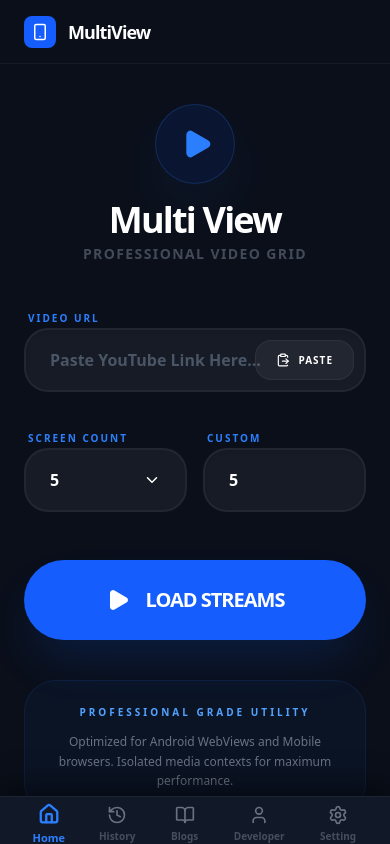
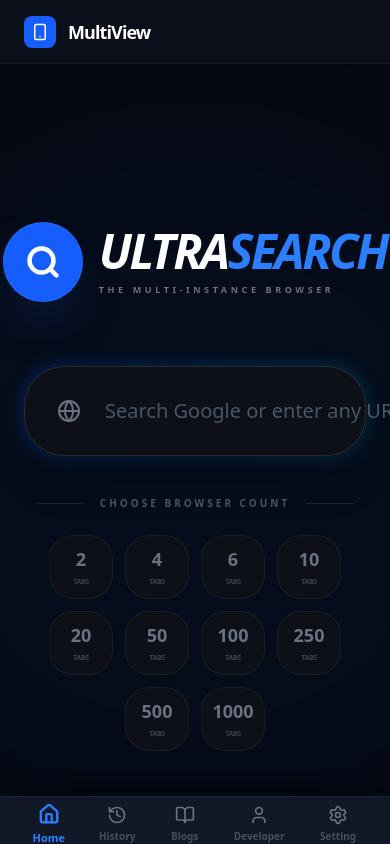
Before and after one commit to shahinkhan28k/-Multi-View-Browser, a React (Vite) app: page / in a window 390 px wide. Built offline with nearby package versions, Linux system fonts and the light colour scheme.

Commit message:
feat: rebrand to Ultra Search Engine
Transition from a YouTube multi-viewer to a general-purpose proxy-based search engine. Added server-side HTML proxying with iframe protection bypass and updated the UI for a search-centric interface.

```diff
--- a/metadata.json
+++ b/metadata.json
@@ -1,6 +1,6 @@
 {
-  "name": "Multi View Browser",
-  "description": "High-performance multi-stream viewer supporting up to 1,000 concurrent YouTube screens with lazy-loading virtualization and universal URL parsing.",
+  "name": "Ultra Search Engine",
+  "description": "A high-performance multi-browser search engine with built-in proxy to bypass framing restrictions.",
   "requestFramePermissions": [],
   "majorCapabilities": ["MAJOR_CAPABILITY_SERVER_SIDE_GEMINI_API"]
 }
--- a/src/components/GridView.tsx
+++ b/src/components/GridView.tsx
@@ -1,18 +1,44 @@
-import { useState, useEffect, useRef } from 'react';
+import React, { useState, useEffect, useRef, FormEvent } from 'react';
 import { ArrowLeft, Volume2, VolumeX, Timer, RefreshCw, AlertCircle, Globe, ShieldCheck, Play } from 'lucide-react';
 import { motion, AnimatePresence } from 'motion/react';
 import { ProxyInfo } from '../types';
 
+const LOCATIONS = [
+  { name: 'NEW YORK, US', flag: '🇺🇸' },
+  { name: 'LONDON, UK', flag: '🇬🇧' },
+  { name: 'TOKYO, JP', flag: '🇯🇵' },
+  { name: 'FRANKFURT, DE', flag: '🇩🇪' },
+  { name: 'SINGAPORE, SG', flag: '🇸🇬' },
+  { name: 'SYDNEY, AU', flag: '🇦🇺' },
+  { name: 'PARIS, FR', flag: '🇫🇷' },
+  { name: 'MUMBAI, IN', flag: '🇮🇳' }
+];
+
 function getYouTubeId(url: string) {
-  // Robust parser for: shorts, live, standard watch, youtu.be, embed
   const regExp = /(?:youtube\.com\/(?:[^\/]+\/.+\/|(?:v|e(?:mbed)?|shorts|live)\/|.*[?&]v=)|youtu\.be\/)([^"&?\/\s]{11})/;
   const match = url.match(regExp);
   return match ? match[1] : null;
 }
 
-const getStreamUrl = (vid: string, _isMuted: boolean) => {
+const getBrowserUrl = (input: string, sessionKey: string) => {
   const origin = typeof window !== 'undefined' ? window.location.origin : '';
-  return `https://www.youtube.com/embed/${vid}?autoplay=1&mute=1&rel=1&enablejsapi=1&origin=${origin}&widget_referrer=${origin}`;
+  const trimmedInput = input.trim();
+
+  // URL detection
+  if (trimmedInput.includes('.') && !trimmedInput.includes(' ')) {
+    const url = trimmedInput.startsWith('http') ? trimmedInput : `https://${trimmedInput}`;
+
+    // Google Search is better handled with igu=1 directly
+    if (url.includes('google.com') && !url.includes('search')) {
+      return `https://www.google.com/search?q=google&igu=1`;
+    }
+
+    // Default to Proxy Engine to bypass X-Frame-Options for ALL sites
+    return `${origin}/api/browse?url=${encodeURIComponent(url)}&session=${sessionKey}`;
+  }
+
+  // Default: Google Search with iframe support (igu=1)
+  return `https://www.google.com/search?q=${encodeURIComponent(trimmedInput)}&igu=1&session=${sessionKey}`;
 };
 
 interface GridViewProps {
@@ -21,70 +47,121 @@
   onBack: () => void;
 }
 
-// Sub-component to handle lazy mounting of iframes with Proxy info
-function LazyIframe({ videoId, isMuted, index, proxy }: { videoId: string; isMuted: boolean; index: number; proxy?: ProxyInfo; key?: any }) {
+// Sub-component to handle lazy mounting of iframes with Browser UI
+function LazyIframe({ initialUrl, index }: { videoId: string | null; initialUrl: string; isMuted: boolean; index: number; proxy?: ProxyInfo; key?: any }) {
   const [isIntersecting, setIsIntersecting] = useState(false);
+  const [sessionKey, setSessionKey] = useState(() => Math.random().toString(36).substring(7));
+  const [location, setLocation] = useState(() => LOCATIONS[Math.floor(Math.random() * LOCATIONS.length)]);
+  const [currentUrl, setCurrentUrl] = useState(initialUrl);
+  const [inputValue, setInputValue] = useState(initialUrl);
   const containerRef = useRef<HTMLDivElement>(null);
+  const iframeRef = useRef<HTMLIFrameElement>(null);
 
   useEffect(() => {
     const observer = new IntersectionObserver(
       ([entry]) => {
-        setIsIntersecting(entry.isIntersecting);
+        if (entry.isIntersecting) {
+          setIsIntersecting(true);
+          observer.disconnect();
+        }
       },
-      { rootMargin: '200px' }
+      { threshold: 0.1 }
     );
 
-    if (containerRef.current) {
-      observer.observe(containerRef.current);
-    }
-
+    if (containerRef.current) observer.observe(containerRef.current);
     return () => observer.disconnect();
   }, []);
 
+  const handleSearch = (e: React.FormEvent) => {
+    e.preventDefault();
+    setCurrentUrl(inputValue);
+    setSessionKey(Math.random().toString(36).substring(7));
+  };
+
+  const refreshSession = () => {
+    setSessionKey(Math.random().toString(36).substring(7));
+    setLocation(LOCATIONS[Math.floor(Math.random() * LOCATIONS.length)]);
+    if (iframeRef.current) {
+      iframeRef.current.src = iframeRef.current.src;
+    }
+  };
+
   return (
-    <div ref={containerRef} className="aspect-video bg-gray-900 rounded-lg overflow-hidden relative group border border-gray-800">
+    <div ref={containerRef} className="aspect-video bg-[#0d1117] rounded-2xl overflow-hidden relative group border border-white/5 shadow-2xl flex flex-col">
+      {/* Mini Browser Toolbar */}
+      <div className="h-8 bg-[#161b22] border-b border-white/5 flex items-center px-2 gap-2 z-10 pointer-events-auto">
+        <div className="flex gap-1">
+          <div className="w-2 h-2 rounded-full bg-red-500/50" />
+          <div className="w-2 h-2 rounded-full bg-yellow-500/50" />
+          <div className="w-2 h-2 rounded-full bg-green-500/50" />
+        </div>
+
+        <form onSubmit={handleSearch} className="flex-1 flex items-center bg-black/40 rounded-md px-2 h-5 border border-white/5">
+          <Globe size={8} className="text-white/30 mr-1.5" />
+          <input
+            type="text"
+            value={inputValue}
+            onChange={(e) => setInputValue(e.target.value)}
+            className="flex-1 bg-transparent text-[8px] text-white/70 outline-none font-mono"
+            placeholder="Search or enter URL..."
+          />
+        </form>
+
+        <button onClick={refreshSession} className="text-white/30 hover:text-white transition-colors">
+          <RefreshCw size={10} />
+        </button>
+      </div>
+
+      <div className="flex-1 relative">
         {isIntersecting ? (
           <iframe
+            ref={iframeRef}
             className="w-full h-full"
-          src={getStreamUrl(videoId, isMuted)}
-          title={`Video ${index + 1}`}
+            src={getBrowserUrl(currentUrl, sessionKey)}
+            title={`Browser ${index + 1}`}
             frameBorder="0"
             allow="accelerometer; autoplay; clipboard-write; encrypted-media; gyroscope; picture-in-picture; web-share"
             allowFullScreen
           />
         ) : (
-        <div className="w-full h-full flex items-center justify-center bg-gray-800">
-          <div className="w-5 h-5 border-2 border-blue-500 border-t-transparent rounded-full animate-spin" />
+          <div className="w-full h-full flex items-center justify-center bg-[#0d1117]">
+            <div className="w-6 h-6 border-2 border-blue-500/20 border-t-blue-500 rounded-full animate-spin" />
           </div>
         )}
 
-      {/* Proxy & Info Overlay */}
-      <div className="absolute inset-0 pointer-events-none flex flex-col justify-between p-2">
+        {/* Premium Overlay UI */}
+        <div className="absolute inset-0 pointer-events-none p-3 flex flex-col justify-between pt-1">
           <div className="flex justify-between items-start">
-          <span className="bg-black/60 backdrop-blur-md px-1.5 py-0.5 rounded text-[8px] text-white font-bold tracking-tight">
+            <div className="flex items-center gap-2">
+              <span className="bg-black/60 backdrop-blur-md px-2 py-1 rounded-md text-[10px] text-white/50 font-black border border-white/10">
                 #{index + 1}
               </span>
-          {proxy && (
-            <div className="bg-blue-600/90 backdrop-blur-md px-1.5 py-0.5 rounded flex items-center gap-1">
-              <Globe size={8} className="text-white" />
-              <span className="text-[7px] text-white font-bold uppercase truncate max-w-[60px]">
-                {proxy.location}
+              <motion.div
+                key={sessionKey}
+                initial={{ opacity: 0, x: -10 }}
+                animate={{ opacity: 1, x: 0 }}
+                className="bg-blue-600/80 backdrop-blur-md px-2 py-1 rounded-md border border-blue-400/30 flex items-center gap-1.5 shadow-lg"
+              >
+                <Globe size={10} className="text-white animate-pulse" />
+                <span className="text-[9px] text-white font-black uppercase tracking-tight">
+                  {location.name}
                 </span>
+              </motion.div>
             </div>
-          )}
           </div>
 
-        {proxy && (
-          <div className="bg-black/70 backdrop-blur-md p-1 rounded opacity-0 group-hover:opacity-100 transition-opacity">
-            <div className="flex items-center justify-between text-[6px] text-gray-300 font-medium">
-              <div className="flex items-center gap-1">
-                <ShieldCheck size={6} className="text-green-400" />
-                <span>IP: {proxy.ip}</span>
-              </div>
-              <span>{proxy.latency}</span>
+          {/* Fake Browser Progress Bar (Bottom) */}
+          <div className="space-y-2 opacity-0 group-hover:opacity-100 transition-opacity">
+            <div className="h-0.5 w-full bg-white/5 rounded-full overflow-hidden">
+              <motion.div
+                initial={{ width: '0%' }}
+                animate={{ width: '100%' }}
+                transition={{ duration: 30, repeat: Infinity, ease: "linear" }}
+                className="h-full bg-blue-500 shadow-[0_0_8px_rgba(59,130,246,0.5)]"
+              />
             </div>
           </div>
-        )}
+        </div>
       </div>
     </div>
   );
@@ -94,7 +171,6 @@
   const [seconds, setSeconds] = useState(0);
   const [isMuted, setIsMuted] = useState(true);
   const [isRefreshing, setIsRefreshing] = useState(false);
-  const [proxies, setProxies] = useState<ProxyInfo[]>([]);
   const [showOverlay, setShowOverlay] = useState(true);
   const videoId = getYouTubeId(url);
 
@@ -105,43 +181,10 @@
     return () => clearInterval(interval);
   }, []);
 
-  // Fetch proxy metadata from backend
-  useEffect(() => {
-    const fetchProxies = async () => {
-      try {
-        const backendUrl = import.meta.env.VITE_BACKEND_URL || '';
-        const response = await fetch(`${backendUrl}/api/proxy-config?count=${Math.min(count, 100)}`);
-        const data = await response.json();
-        setProxies(data.proxies);
-      } catch (err) {
-        console.error('Failed to fetch proxy config:', err);
-      }
-    };
-    fetchProxies();
-  }, [count]);
-
   const handleRefresh = () => {
     setIsRefreshing(true);
     setTimeout(() => setIsRefreshing(false), 500);
   };
-
-  if (!videoId) {
-    return (
-      <div className="flex flex-col items-center justify-center h-full p-6 text-center bg-[#0a0f1a]">
-        <div className="w-24 h-24 bg-red-500/10 rounded-full flex items-center justify-center text-red-500 mb-8 shadow-inner">
-          <AlertCircle size={48} strokeWidth={2.5} />
-        </div>
-        <h2 className="text-3xl font-black text-white mb-3 tracking-tight">Unsupported URL</h2>
-        <p className="text-gray-500 mb-10 max-w-xs font-medium leading-relaxed">We couldn't find a valid YouTube ID. Please use a standard video, shorts, or live URL.</p>
-        <button
-          onClick={onBack}
-          className="px-10 h-14 bg-blue-600 text-white rounded-2xl font-black shadow-xl shadow-blue-900/20 active:scale-95 transition-all"
-        >
-          GO BACK
-        </button>
-      </div>
-    );
-  }
 
   // Optimized grid columns for mobile first (2 columns) and scaling up for larger screens
   const getGridCols = () => {
@@ -152,53 +195,52 @@
   return (
     <div className="flex flex-col h-full bg-black overflow-hidden">
       {/* Top Header */}
-      <header className="h-16 bg-gray-900/95 backdrop-blur-sm border-b border-gray-800 flex items-center justify-between px-4 sticky top-0 z-20 shadow-xl">
-        <div className="flex items-center gap-3">
-          <button onClick={onBack} className="p-2 text-white hover:bg-gray-800 rounded-xl transition-colors">
-            <ArrowLeft size={24} />
+      <header className="h-16 bg-[#0a0f1a] border-b border-white/5 flex items-center justify-between px-6 sticky top-0 z-20 shadow-2xl">
+        <div className="flex items-center gap-4">
+          <button onClick={onBack} className="p-2 text-white/80 hover:text-white hover:bg-white/5 rounded-2xl transition-all active:scale-90">
+            <ArrowLeft size={24} strokeWidth={2.5} />
           </button>
           <div className="flex flex-col">
-            <span className="text-white text-sm font-black tracking-tight leading-none">
-              {count.toLocaleString()} VIEWS
+            <span className="text-white text-lg font-black tracking-tighter leading-none uppercase italic">
+              {count} Browsers
             </span>
-            <div className="flex items-center gap-1.5 text-[11px] text-blue-400 font-bold mt-1 uppercase tracking-widest">
+            <div className="flex items-center gap-1.5 text-[10px] text-blue-500 font-black mt-1 uppercase tracking-[0.2em]">
               <Timer size={12} className="text-blue-500" />
-              <span>{seconds}s SESSION</span>
+              <span>{seconds}s Active</span>
             </div>
           </div>
         </div>
 
-        <div className="flex items-center gap-2">
+        <div className="flex items-center gap-3">
           <button
             onClick={handleRefresh}
             title="Refresh All"
-            className={`p-2.5 text-white bg-gray-800 hover:bg-gray-700 rounded-xl transition-all ${isRefreshing ? 'rotate-180 opacity-50' : ''}`}
+            className={`p-3 text-white/80 bg-white/5 hover:bg-white/10 hover:text-white rounded-[1.2rem] border border-white/5 transition-all active:scale-90 ${isRefreshing ? 'rotate-180 opacity-50' : ''}`}
           >
-            <RefreshCw size={20} />
+            <RefreshCw size={22} />
           </button>
           <button
             onClick={() => setIsMuted(!isMuted)}
-            className={`h-11 flex items-center gap-2 px-4 rounded-xl font-bold text-sm transition-all shadow-lg ${
+            className={`w-12 h-12 flex items-center justify-center rounded-[1.2rem] transition-all border shadow-2xl active:scale-90 ${
               isMuted
-                ? 'bg-gray-800 text-gray-400 hover:bg-gray-700'
-                : 'bg-blue-600 text-white hover:bg-blue-700 shadow-blue-500/20'
+                ? 'bg-white/5 text-white/40 border-white/5'
+                : 'bg-blue-600 text-white border-blue-400/30 shadow-blue-500/20'
             }`}
           >
-            {isMuted ? <VolumeX size={18} /> : <Volume2 size={18} />}
-            <span className="hidden sm:inline">{isMuted ? 'Muted' : 'Sound On'}</span>
+            {isMuted ? <VolumeX size={22} /> : <Volume2 size={22} />}
           </button>
         </div>
       </header>
 
       {/* Virtualized/Lazy Grid Content */}
-      <div className={`flex-1 overflow-y-auto p-1.5 grid ${getGridCols()} gap-1.5 content-start scroll-smooth relative`}>
+      <div className={`flex-1 overflow-y-auto p-2 grid ${getGridCols()} gap-2 content-start scroll-smooth relative bg-[#05080f]`}>
         {!isRefreshing && Array.from({ length: count }).map((_, i) => (
           <LazyIframe
             key={`${i}-${isRefreshing}`}
             videoId={videoId}
+            initialUrl={url}
             isMuted={isMuted}
             index={i}
-            proxy={proxies[i % (proxies.length || 1)]}
           />
         ))}
 
@@ -223,7 +265,7 @@
                     setShowOverlay(false);
                     setIsMuted(false);
                   }}
-                  className="w-full py-5 bg-blue-600 hover:bg-blue-500 text-white rounded-2xl font-black tracking-widest text-xs shadow-xl shadow-blue-900/20 active:scale-95 transition-all"
+                  className="w-full py-5 bg-blue-600 hover:bg-blue-500 text-white rounded-[1.5rem] font-black tracking-[0.2em] text-xs shadow-2xl shadow-blue-900/40 active:scale-95 transition-all border border-blue-400/20"
                 >
                   START ALL STREAMS
                 </button>
--- a/src/components/HomeView.tsx
+++ b/src/components/HomeView.tsx
@@ -1,6 +1,6 @@
 import { useState, FormEvent } from 'react';
-import { ClipboardPaste, Play, ChevronDown } from 'lucide-react';
-import { motion } from 'motion/react';
+import { Search, Globe, ChevronDown } from 'lucide-react';
+import { motion, AnimatePresence } from 'motion/react';
 
 interface HomeViewProps {
   onOpen: (url: string, count: number) => void;
@@ -12,15 +12,6 @@
   const [isDropdownOpen, setIsDropdownOpen] = useState(false);
   const counts = [2, 4, 6, 10, 20, 50, 100, 250, 500, 1000];
 
-  const handlePaste = async () => {
-    try {
-      const text = await navigator.clipboard.readText();
-      setUrl(text);
-    } catch (err) {
-      console.error('Failed to read clipboard', err);
-    }
-  };
-
   const handleSubmit = (e: FormEvent) => {
     e.preventDefault();
     if (!url) return;
@@ -28,107 +19,95 @@
   };
 
   return (
-    <div className="flex flex-col gap-10 p-6 pb-24 max-w-lg mx-auto h-full overflow-y-auto scrollbar-hide bg-[#0a0f1a]">
-      {/* Brand Header */}
-      <div className="flex flex-col gap-4 text-center mt-4">
-        <div className="w-20 h-20 bg-blue-600/10 rounded-[2.5rem] flex items-center justify-center mx-auto border border-blue-500/20 shadow-2xl shadow-blue-500/10">
-          <Play size={32} className="text-blue-500 ml-1" fill="currentColor" />
+    <div className="min-h-screen bg-[#05080f] flex flex-col items-center justify-center p-6 relative overflow-hidden">
+      {/* Background Glow */}
+      <div className="absolute top-1/2 left-1/2 -translate-x-1/2 -translate-y-1/2 w-[800px] h-[800px] bg-blue-600/5 rounded-full blur-[120px] pointer-events-none" />
+
+      {/* Search Engine Branding */}
+      <motion.div
+        initial={{ opacity: 0, y: 20 }}
+        animate={{ opacity: 1, y: 0 }}
+        className="mb-12 text-center z-10"
+      >
+        <div className="flex items-center justify-center gap-4 mb-4">
+          <div className="w-20 h-20 bg-blue-600 rounded-[2.5rem] flex items-center justify-center shadow-2xl shadow-blue-900/40 border border-blue-400/20">
+            <Search size={36} className="text-white" strokeWidth={3} />
           </div>
-        <div className="space-y-1">
-          <h1 className="text-4xl font-black text-white tracking-tighter">Multi View</h1>
-          <p className="text-sm text-gray-500 font-bold tracking-widest uppercase opacity-60">Professional Video Grid</p>
+          <div className="text-left">
+            <h1 className="text-5xl font-black text-white tracking-tighter uppercase italic leading-none">
+              ULTRA<span className="text-blue-500">SEARCH</span>
+            </h1>
+            <p className="text-gray-500 font-black tracking-[0.4em] text-[9px] uppercase mt-2">The Multi-Instance Browser</p>
           </div>
         </div>
+      </motion.div>
 
-      <form onSubmit={handleSubmit} className="flex flex-col gap-8">
-        {/* URL Input Section */}
-        <div className="space-y-3">
-          <label className="text-[10px] font-black text-blue-500 uppercase tracking-[0.2em] ml-1">Video URL</label>
+      <form onSubmit={handleSubmit} className="w-full max-w-2xl space-y-10 z-10">
+        {/* Main Search Input */}
         <div className="relative group">
+          <div className="absolute -inset-1 bg-gradient-to-r from-blue-600 to-cyan-600 rounded-[2.5rem] blur opacity-20 group-hover:opacity-40 transition duration-1000"></div>
+          <div className="relative bg-[#0d1117] border border-white/10 rounded-[2.5rem] flex items-center p-2 shadow-2xl">
+            <div className="pl-6 text-gray-500">
+              <Globe size={24} />
+            </div>
             <input
               type="text"
-              placeholder="Paste YouTube Link Here..."
+              placeholder="Search Google or enter any URL..."
               value={url}
               onChange={(e) => setUrl(e.target.value)}
-              className="w-full h-16 pl-6 pr-24 rounded-3xl border-2 border-white/5 bg-white/5 focus:bg-white/10 focus:border-blue-500 transition-all outline-none text-white font-bold placeholder:text-gray-600 shadow-inner"
+              className="flex-1 bg-transparent border-none text-white px-6 py-5 text-xl outline-none placeholder:text-gray-600 font-medium"
             />
             <button
-              type="button"
-              onClick={handlePaste}
-              className="absolute right-3 top-3 bottom-3 px-5 bg-white/5 hover:bg-white/10 rounded-2xl flex items-center gap-2 text-[10px] font-black uppercase tracking-widest text-white active:scale-95 transition-all border border-white/5"
+              type="submit"
+              className="bg-blue-600 hover:bg-blue-500 text-white px-10 py-5 rounded-[2rem] font-black tracking-widest text-xs transition-all active:scale-95 shadow-xl shadow-blue-900/20 mr-1"
             >
-              <ClipboardPaste size={14} />
-              Paste
+              SEARCH ALL
             </button>
           </div>
         </div>
 
-        {/* Screen Count Section */}
-        <div className="grid grid-cols-2 gap-4">
-          <div className="space-y-3 relative">
-            <label className="text-[10px] font-black text-blue-500 uppercase tracking-[0.2em] ml-1">Screen Count</label>
+        {/* Instance Selection */}
+        <div className="flex flex-col items-center gap-6">
+          <div className="flex items-center gap-4">
+            <div className="h-px w-12 bg-white/10" />
+            <span className="text-[10px] font-black text-gray-600 uppercase tracking-[0.3em]">Choose Browser Count</span>
+            <div className="h-px w-12 bg-white/10" />
+          </div>
+
+          <div className="flex flex-wrap justify-center gap-3">
+            {counts.map((n) => (
               <button
+                key={n}
                 type="button"
-              onClick={() => setIsDropdownOpen(!isDropdownOpen)}
-              className="w-full h-16 px-6 bg-white/5 rounded-3xl border-2 border-white/5 text-white flex items-center justify-between font-black transition-all hover:bg-white/10"
-            >
-              {count}
-              <ChevronDown size={18} className={`transition-transform duration-300 ${isDropdownOpen ? 'rotate-180' : ''}`} />
-            </button>
-
-            {isDropdownOpen && (
-              <div className="absolute top-full mt-2 left-0 right-0 bg-[#161e2d] border-2 border-white/10 rounded-3xl shadow-2xl z-50 max-h-60 overflow-y-auto scrollbar-hide py-2">
-                {counts.map((c) => (
-                  <button
-                    key={c}
-                    type="button"
-                    onClick={() => {
-                      setCount(c);
-                      setIsDropdownOpen(false);
-                    }}
-                    className={`w-full h-12 px-6 text-left font-black transition-colors ${
-                      count === c ? 'text-blue-500 bg-blue-500/10' : 'text-gray-400 hover:text-white hover:bg-white/5'
+                onClick={() => setCount(n)}
+                className={`w-16 h-16 rounded-[1.5rem] font-black transition-all border flex flex-col items-center justify-center gap-1 ${
+                  count === n
+                    ? 'bg-blue-600 text-white border-blue-400/30 shadow-xl shadow-blue-900/40 scale-110 z-20'
+                    : 'bg-[#0d1117] text-gray-500 border-white/5 hover:border-white/10'
                 }`}
               >
-                    {c} Screens
+                <span className="text-lg">{n}</span>
+                <span className="text-[7px] uppercase tracking-tighter opacity-50">Tabs</span>
               </button>
             ))}
           </div>
-            )}
-          </div>
-
-          <div className="space-y-3">
-            <label className="text-[10px] font-black text-blue-500 uppercase tracking-[0.2em] ml-1">Custom</label>
-            <input
-              type="number"
-              min="1"
-              max="1000"
-              value={count}
-              onChange={(e) => setCount(Math.min(1000, Math.max(1, Number(e.target.value))))}
-              className="w-full h-16 px-6 rounded-3xl border-2 border-white/5 bg-white/5 text-white font-black focus:border-blue-500 outline-none transition-all shadow-inner"
-            />
-          </div>
-        </div>
-
-        {/* Action Button */}
-        <div className="pt-4">
-          <motion.button
-            whileTap={{ scale: 0.95 }}
-            type="submit"
-            className="w-full h-20 bg-blue-600 rounded-[2.5rem] text-white font-black text-xl tracking-tighter shadow-2xl shadow-blue-600/20 flex items-center justify-center gap-4 hover:bg-blue-500 transition-all group relative overflow-hidden"
-          >
-            <div className="absolute inset-0 bg-gradient-to-r from-transparent via-white/10 to-transparent -translate-x-full group-hover:translate-x-full transition-transform duration-1000" />
-            <Play size={24} fill="currentColor" />
-            LOAD STREAMS
-          </motion.button>
         </div>
       </form>
 
-      <div className="mt-auto p-6 bg-blue-500/5 rounded-[2rem] border border-blue-500/10 text-center">
-        <p className="text-[10px] text-blue-400 font-black tracking-[0.3em] uppercase">Professional Grade Utility</p>
-        <p className="mt-3 text-xs text-gray-500 font-medium leading-relaxed">
-          Optimized for Android WebViews and Mobile browsers. Isolated media contexts for maximum performance.
-        </p>
+      {/* Footer Features */}
+      <div className="absolute bottom-12 flex gap-12 text-[10px] font-black text-gray-800 uppercase tracking-[0.4em]">
+        <div className="flex items-center gap-2">
+          <div className="w-1.5 h-1.5 bg-green-500 rounded-full" />
+          Proxy Unlocked
+        </div>
+        <div className="flex items-center gap-2">
+          <div className="w-1.5 h-1.5 bg-blue-500 rounded-full" />
+          Multi-Session
+        </div>
+        <div className="flex items-center gap-2">
+          <div className="w-1.5 h-1.5 bg-cyan-500 rounded-full" />
+          No Limits
+        </div>
       </div>
     </div>
   );
```
Also changed, not shown: server.ts (+63 -0 lines), vite.config.ts (+0 -19 lines), public/apple-touch-icon.png (added), 1 other file (tests, documents, lock files or other folders). Lines whose indentation alone changed are shown as unchanged.
